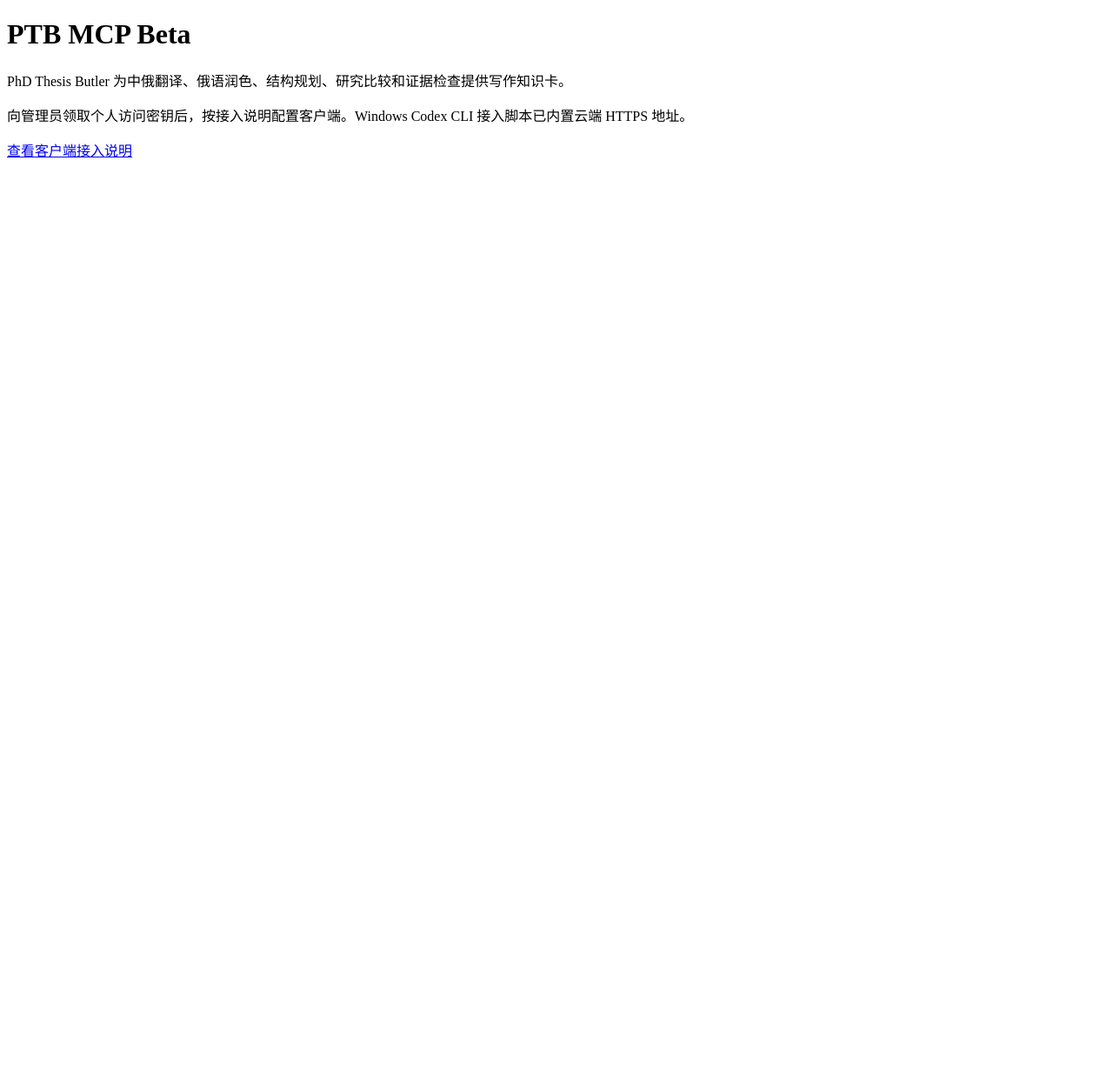
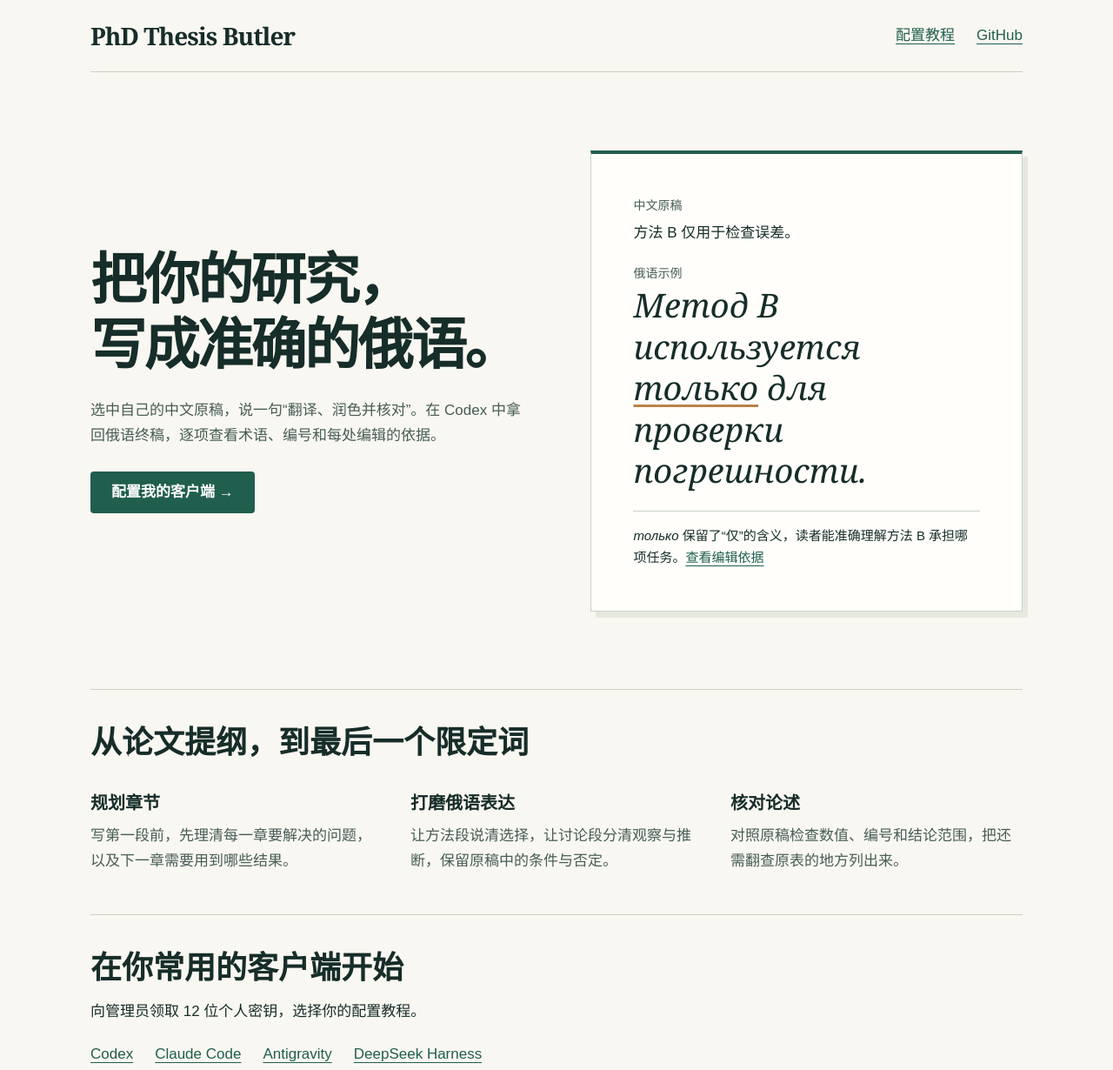
Before and after one commit to Tanue-Hou/phd-thesis-butler, a plain HTML site: page docs/index.html in a window 1280 px wide. Shown: the top 1230 px of the page at 87% size. Before the commit the page ends 800 px from the top, so only its background shows below. Drawn offline with Linux system fonts and the light colour scheme.

Commit message:
PTB-0016 Present the writing assistant and guide users through native client setup

```diff
--- a/docs/index.html
+++ b/docs/index.html
@@ -1,16 +1,34 @@
 <!doctype html>
 <html lang="zh-CN">
 <head>
-  <meta charset="utf-8">
-  <meta name="viewport" content="width=device-width, initial-scale=1">
-  <title>PTB MCP Beta · PhD Thesis Butler</title>
+<meta charset="utf-8">
+<meta name="viewport" content="width=device-width, initial-scale=1">
+<meta name="description" content="在你常用的 AI 客户端，把中文研究段落译成学术俄语，逐项核对，并保留编辑依据。">
+<title>PTB · 俄语学术写作助手</title>
+<style>
+:root{color-scheme:light;--paper:#f9f7f1;--ink:#162d29;--muted:#465d55;--accent:#205e4e;--line:#c9d1c6}
+*{box-sizing:border-box}body{margin:0;background:var(--paper);color:var(--ink);font:17px/1.7 "Source Sans 3","Microsoft YaHei",sans-serif}
+.wrap{max-width:1200px;margin:auto;padding:0 clamp(22px,5vw,70px)}header,footer{display:flex;flex-wrap:wrap;align-items:center;justify-content:space-between;gap:16px;padding:22px 0;border-bottom:1px solid var(--line)}
+.brand{font:700 28px Georgia,serif;letter-spacing:-1px}nav{display:flex;gap:25px}a{color:var(--accent);text-underline-offset:.25em}a:focus-visible{outline:3px solid #bb622d;outline-offset:4px}
+.hero{display:grid;grid-template-columns:1.03fr 1fr;gap:clamp(30px,5vw,75px);align-items:center;padding:clamp(45px,7vw,95px) 0}
+h1,h2,h3,p,figure{margin:0}h1{font:600 clamp(44px,5vw,76px)/1.18 "Noto Serif SC","Songti SC",SimSun,serif;letter-spacing:-.04em}
+.intro{margin:22px 0 26px;color:var(--muted);max-width:32em}.button{display:inline-block;background:var(--accent);color:white;padding:10px 24px;text-decoration:none;border-radius:4px;font-weight:600}
+figure{background:#fffefa;border:1px solid var(--line);border-top:4px solid var(--accent);padding:clamp(24px,4vw,48px);box-shadow:6px 7px 0 #e6e9df}
+figcaption,.label{font-size:14px;color:var(--muted)}.source{margin:6px 0 20px}.ru{font:italic clamp(25px,3vw,38px)/1.25 "Crimson Text",Georgia,serif;overflow-wrap:anywhere}.ru em{font-style:inherit;text-decoration:underline;text-decoration-color:#b98249;text-underline-offset:5px}
+.note{margin-top:22px;border-top:1px solid var(--line);padding-top:15px;font-size:15px}.section{padding:30px 0 46px;border-top:1px solid var(--line)}
+h2{font-size:clamp(25px,3vw,36px)}.grid{display:grid;grid-template-columns:repeat(3,1fr);gap:32px;margin-top:22px}h3{font-size:20px;margin-bottom:7px}.grid p,footer{color:var(--muted)}footer{border-top:1px solid var(--line);border-bottom:0;font-size:15px}
+@media(max-width:800px){.hero,.grid{grid-template-columns:1fr}.grid{gap:20px}.hero{gap:32px}}
+</style>
 </head>
-<body>
-  <main>
-    <h1>PTB MCP Beta</h1>
-    <p>PhD Thesis Butler 为中俄翻译、俄语润色、结构规划、研究比较和证据检查提供写作知识卡。</p>
-    <p>向管理员领取个人访问密钥后，按接入说明配置客户端。Windows Codex CLI 接入脚本已内置云端 HTTPS 地址。</p>
-    <p><a href="https://github.com/Tanue-Hou/phd-thesis-butler#readme">查看客户端接入说明</a></p>
-  </main>
-</body>
-</html>
+<body><div class="wrap">
+<header><span class="brand" lang="en">PhD Thesis Butler</span><nav aria-label="主导航"><a href="https://github.com/Tanue-Hou/phd-thesis-butler/blob/main/docs/clients.md">配置教程</a><a href="https://github.com/Tanue-Hou/phd-thesis-butler">GitHub</a></nav></header>
+<main><section class="hero"><div><h1>把你的研究，<br>写成准确的俄语。</h1>
+<p class="intro">选中自己的中文原稿，说一句“翻译、润色并核对”。在 Codex 中拿回俄语终稿，逐项查看术语、编号和每处编辑的依据。</p>
+<a class="button" href="https://github.com/Tanue-Hou/phd-thesis-butler/blob/main/docs/clients.md">配置我的客户端 →</a></div>
+<figure><figcaption>中文原稿</figcaption><p class="source">方法 B 仅用于检查误差。</p><p class="label">俄语示例</p><p class="ru" lang="ru">Метод B используется <em>только</em> для проверки погрешности.</p>
+<p class="note"><em lang="ru">только</em> 保留了“仅”的含义，读者能准确理解方法 B 承担哪项任务。<a href="https://github.com/Tanue-Hou/phd-thesis-butler/blob/main/docs/editorial-policy.md#method">查看编辑依据</a></p></figure></section>
+<section class="section"><h2>从论文提纲，到最后一个限定词</h2><div class="grid"><div><h3>规划章节</h3><p>写第一段前，先理清每一章要解决的问题，以及下一章需要用到哪些结果。</p></div><div><h3>打磨俄语表达</h3><p>让方法段说清选择，让讨论段分清观察与推断，保留原稿中的条件与否定。</p></div><div><h3>核对论述</h3><p>对照原稿检查数值、编号和结论范围，把还需翻查原表的地方列出来。</p></div></div></section>
+<section class="section"><h2>在你常用的客户端开始</h2><p class="source">向管理员领取 12 位个人密钥，选择你的配置教程。</p>
+<nav aria-label="分客户端教程" style="flex-wrap:wrap"><a href="https://github.com/Tanue-Hou/phd-thesis-butler/blob/main/docs/clients.md#codex">Codex</a><a href="https://github.com/Tanue-Hou/phd-thesis-butler/blob/main/docs/clients.md#claude-code">Claude Code</a><a href="https://github.com/Tanue-Hou/phd-thesis-butler/blob/main/docs/clients.md#antigravity">Antigravity</a><a href="https://github.com/Tanue-Hou/phd-thesis-butler/blob/main/docs/clients.md#deepseek-harness">DeepSeek Harness</a></nav></section>
+</main><footer><span>PhD Thesis Butler · MCP Beta</span><a href="https://github.com/Tanue-Hou/phd-thesis-butler/blob/main/docs/operations.md">部署与开发</a></footer>
+</div></body></html>
```
Also changed, not shown: 4 other files.
